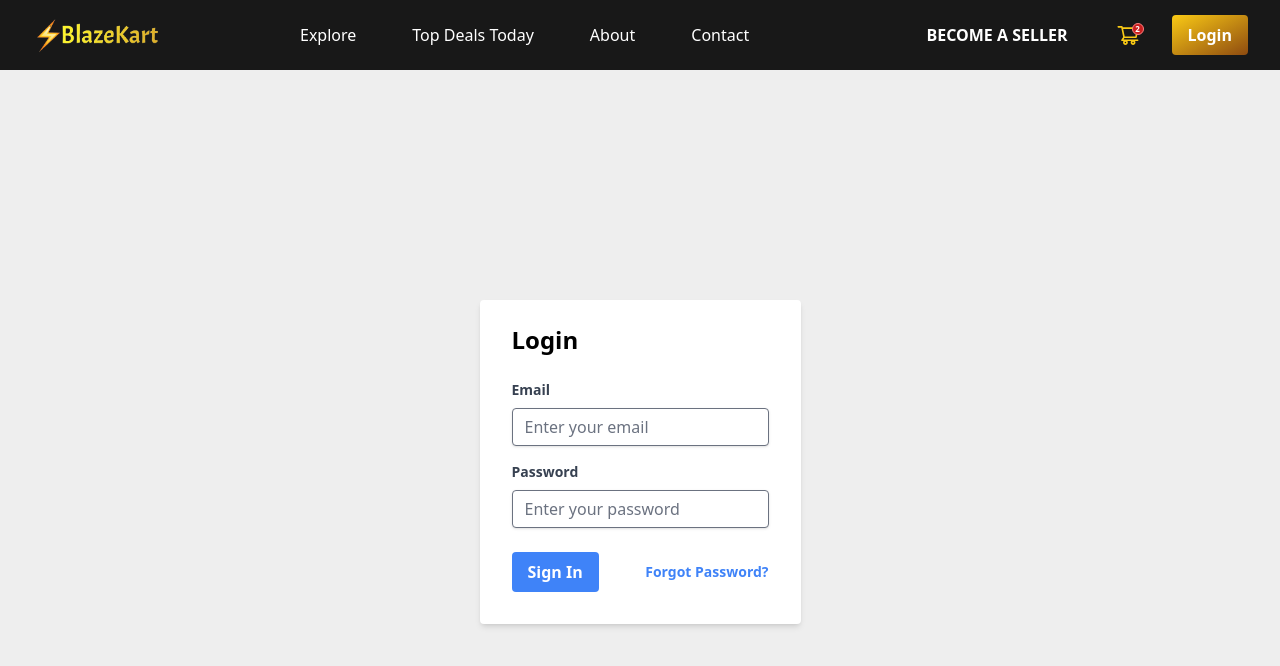
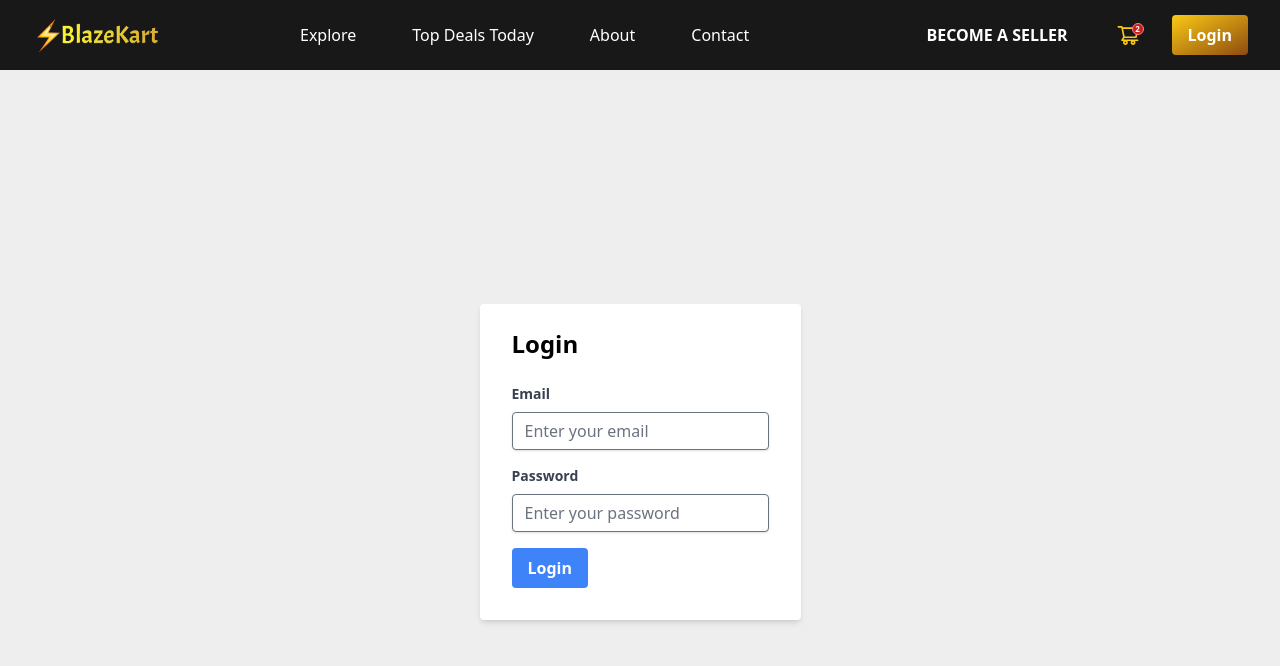
Before and after one commit to AryanPahuja21/BlazeKart, a React (Vite) app in the folder frontend/: page /login in a window 1280 px wide. Shown: the top 666 px of the page. Built offline with nearby package versions, Linux system fonts and the light colour scheme.

Commit message:
login connected to backend

```diff
--- a/frontend/package.json
+++ b/frontend/package.json
@@ -10,6 +10,7 @@
     "preview": "vite preview"
   },
   "dependencies": {
+    "axios": "^1.6.8",
     "clsx": "^2.1.1",
     "flowbite": "^2.3.0",
     "react": "^18.2.0",
--- a/frontend/src/pages/Authentication/Login.jsx
+++ b/frontend/src/pages/Authentication/Login.jsx
@@ -1,14 +1,37 @@
-import React from "react";
+import React, { useState } from "react";
+import axios from "axios";
+import { useNavigate } from "react-router-dom";
 import Navbar from "../../components/Navbar/Navbar";
 
 const Login = () => {
+  const navigate = useNavigate();
+  const [email, setEmail] = useState("");
+  const [password, setPassword] = useState("");
+
+  const handleSubmit = async (e) => {
+    e.preventDefault();
+    try {
+      const response = await axios.post(
+        "http://localhost:8000/api/v1/users/login",
+        {
+          email,
+          password,
+        }
+      );
+      console.log(response.data);
+      navigate("/");
+    } catch (err) {
+      console.error(err);
+    }
+  };
+
   return (
     <>
       <Navbar />
       <div className="flex justify-center items-center h-screen">
         <div className="bg-white shadow-md rounded px-8 pt-6 pb-8 mb-4">
           <h2 className="text-2xl font-bold mb-6">Login</h2>
-          <form>
+          <form action="POST">
             <div className="mb-4">
               <label
                 className="block text-gray-700 text-sm font-bold mb-2"
@@ -21,9 +44,11 @@ const Login = () => {
                 id="email"
                 type="email"
                 placeholder="Enter your email"
+                value={email}
+                onChange={(e) => setEmail(e.target.value)}
               />
             </div>
-            <div className="mb-6">
+            <div className="mb-4">
               <label
                 className="block text-gray-700 text-sm font-bold mb-2"
                 htmlFor="password"
@@ -35,21 +60,18 @@ const Login = () => {
                 id="password"
                 type="password"
                 placeholder="Enter your password"
+                value={password}
+                onChange={(e) => setPassword(e.target.value)}
               />
             </div>
             <div className="flex items-center justify-between">
               <button
                 className="bg-blue-500 hover:bg-blue-700 text-white font-bold py-2 px-4 rounded focus:outline-none focus:shadow-outline"
-                type="button"
+                type="submit"
+                onClick={handleSubmit}
               >
-                Sign In
+                Login
               </button>
-              <a
-                className="inline-block align-baseline font-bold text-sm text-blue-500 hover:text-blue-800"
-                href="#"
-              >
-                Forgot Password?
-              </a>
             </div>
           </form>
         </div>
```
Also changed, not shown: 1 other file (tests, documents, lock files or other folders).
